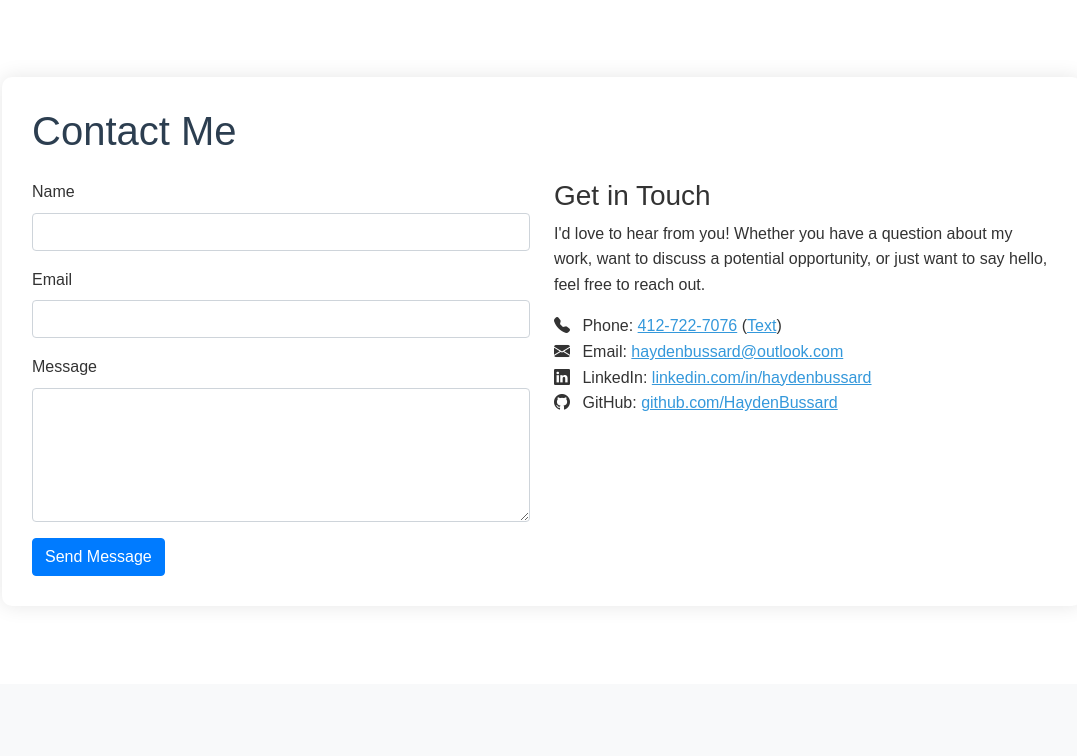
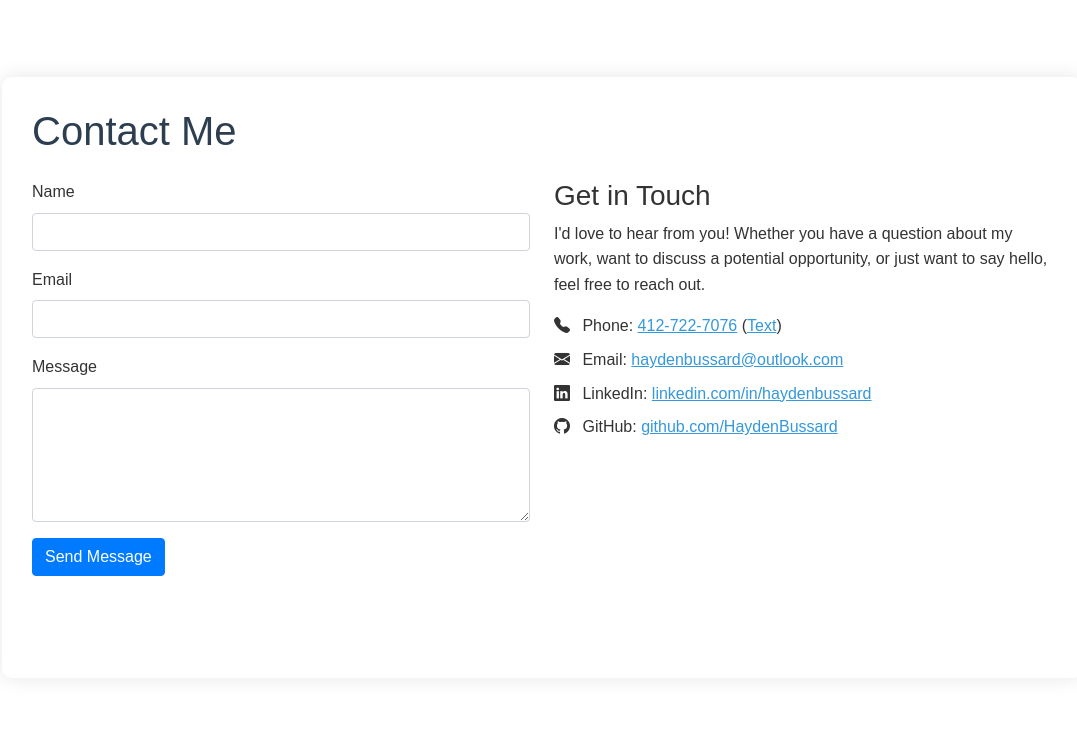
Before and after one commit to HaydenBussard/mywebsite, a Django app: page /contact/ in a window 1280 px wide. Shown: the part 143-899 px from the top of the page, without its empty margins (98-1175 px from the left). Before the commit the page ends 719 px from the top, so only its background shows below. Run offline with Django 4.2, Linux system fonts and the light colour scheme; some libraries are stand-ins or nearby versions.

Commit message:
Add margins to contact page

```diff
--- a/my_website/templates/contact.html
+++ b/my_website/templates/contact.html
@@ -1,5 +1,4 @@
 {% extends 'base.html' %}
-
 
 {% block title %}Contact - Hayden Bussard{% endblock %}
 
@@ -7,7 +6,7 @@
 <div class="container my-5">
     <h1 class="mb-4">Contact Me</h1>
     <div class="row">
-        <div class="col-md-6">
+        <div class="col-md-6 mb-5">
             <form>
                 <div class="mb-3">
                     <label for="name" class="form-label">Name</label>
@@ -21,17 +20,17 @@
                     <label for="message" class="form-label">Message</label>
                     <textarea class="form-control" id="message" rows="5" required></textarea>
                 </div>
-                <button type="submit" class="btn btn-primary">Send Message</button>
+                <button type="submit" class="btn btn-primary mb-4">Send Message</button>
             </form>
         </div>
         <div class="col-md-6">
-            <h3>Get in Touch</h3>
+            <h3 class="mt-4 mt-md-0">Get in Touch</h3>
             <p>I'd love to hear from you! Whether you have a question about my work, want to discuss a potential opportunity, or just want to say hello, feel free to reach out.</p>
             <ul class="list-unstyled">
-                <li><i class="bi bi-telephone-fill me-2"></i> Phone: <a href="tel:+14127227076">412-722-7076</a> (<a href="sms:+14127227076">Text</a>)</li>
-                <li><i class="bi bi-envelope-fill me-2"></i> Email: <a href="mailto:haydenbussard@outlook.com">haydenbussard@outlook.com</a></li>
-                <li><i class="bi bi-linkedin me-2"></i> LinkedIn: <a href="https://www.linkedin.com/in/haydenbussard">linkedin.com/in/haydenbussard</a></li>
-                <li><i class="bi bi-github me-2"></i> GitHub: <a href="https://github.com/HaydenBussard">github.com/HaydenBussard</a></li>
+                <li class="mb-2"><i class="bi bi-telephone-fill me-2"></i> Phone: <a href="tel:+14127227076">412-722-7076</a> (<a href="sms:+14127227076">Text</a>)</li>
+                <li class="mb-2"><i class="bi bi-envelope-fill me-2"></i> Email: <a href="mailto:haydenbussard@outlook.com">haydenbussard@outlook.com</a></li>
+                <li class="mb-2"><i class="bi bi-linkedin me-2"></i> LinkedIn: <a href="https://www.linkedin.com/in/haydenbussard">linkedin.com/in/haydenbussard</a></li>
+                <li class="mb-2"><i class="bi bi-github me-2"></i> GitHub: <a href="https://github.com/HaydenBussard">github.com/HaydenBussard</a></li>
             </ul>
         </div>
     </div>
```
